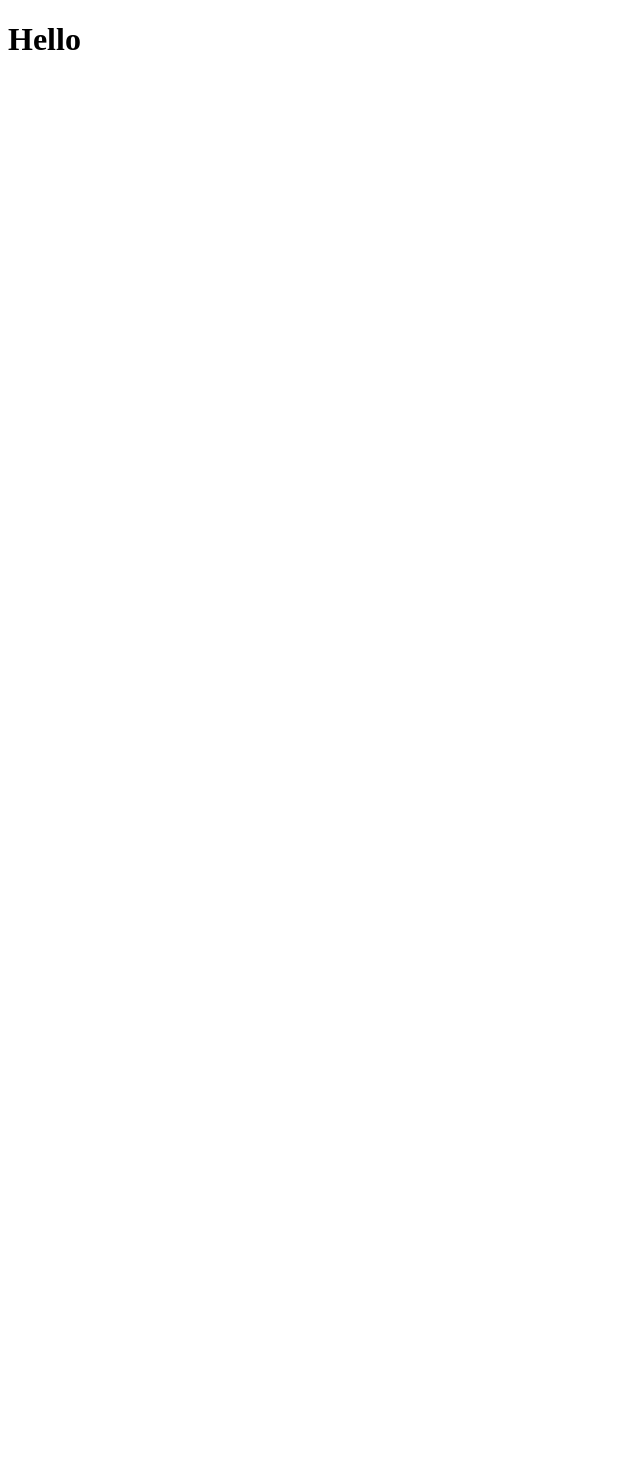
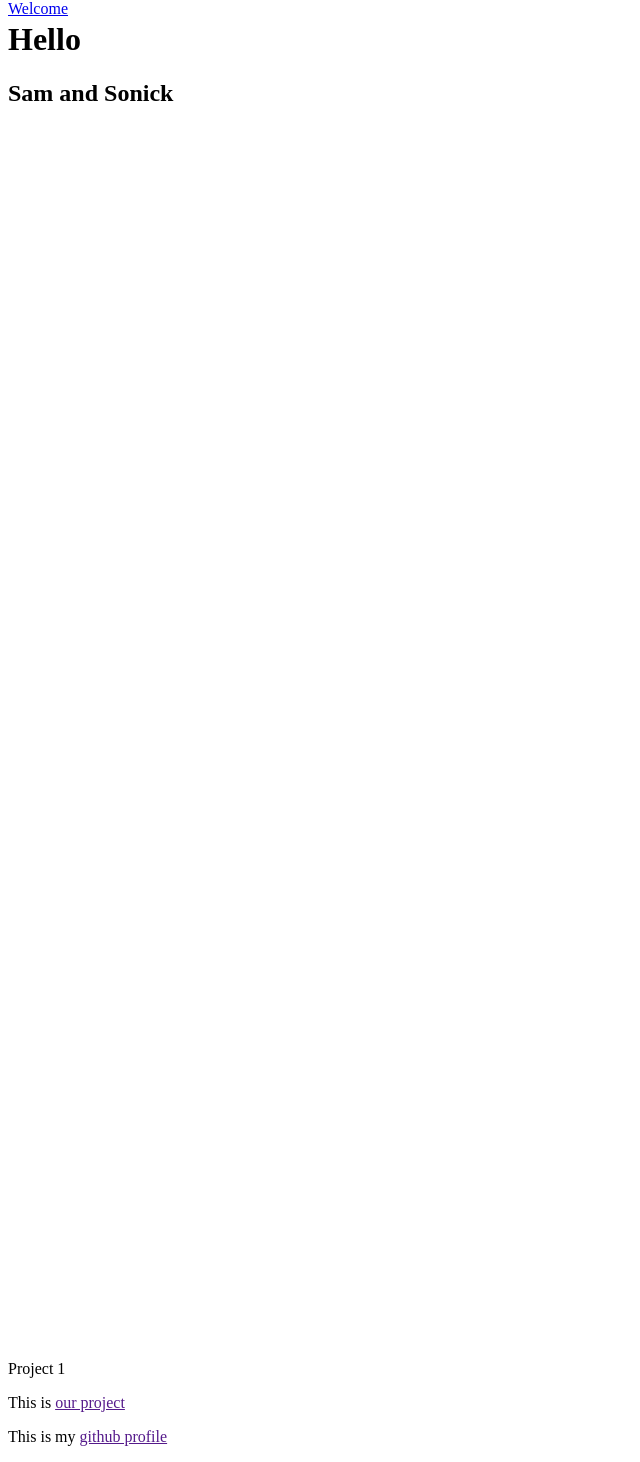
Before and after one commit to Sonickmumba/Sonick-Sam, a plain HTML site: page index.html in a window 1280 px wide. Shown: the whole page, without its empty margins (0-640 px from the left). Before the commit the page ends 800 px from the top, so only its background shows below. Drawn offline with Linux system fonts and the light colour scheme.

Commit message:
add portfolio page

```diff
--- a/css/style.css
+++ b/css/style.css
@@ -0,0 +1,20 @@
+#welcome-section{
+  height: 100vw;
+  width: auto;
+}
+
+.navbar-section{
+  position: fixed;
+  top: 0;
+  z-index: 999;
+
+}
+
+#navbar{
+    position: fixed;
+
+  }
+
+@media (min-width: 800px){
+
+}
--- a/index.html
+++ b/index.html
@@ -10,18 +10,20 @@
     <script src="https://cdn.freecodecamp.org/testable-projects-fcc/v1/bundle.js"></script>
     <h1>Hello</h1>
 
-    <!--
-
-    Hello Camper!
-
-    For now, the test suite only works in Chrome!
-    Please read the README below in the JS Editor before beginning.
-    Feel free to delete this message once you have read it.
-    Good luck and Happy Coding!
-
-    - The freeCodeCamp Team
-
-    -->
+    <div class="navbar-section">
+      <navbar id="navbar">
+      <a href="#projects">Welcome</a>
+    </navbar>
+    </div>
+    <section id="welcome-section">
+      <h1>Sam and Sonick</h1>
+    </section>
+    <section id="projects">
+      <div class="project-tile">
+        <h2">Project 1</h2></div>
+      <p>This is <a href="">our project</a></p>
+    </section>
+    <p>This is my <a id="profile-link" target="_blank" href="">github profile</a></p>
     <script  src="js/index.js"></script>
   </body>
 </html>
```
